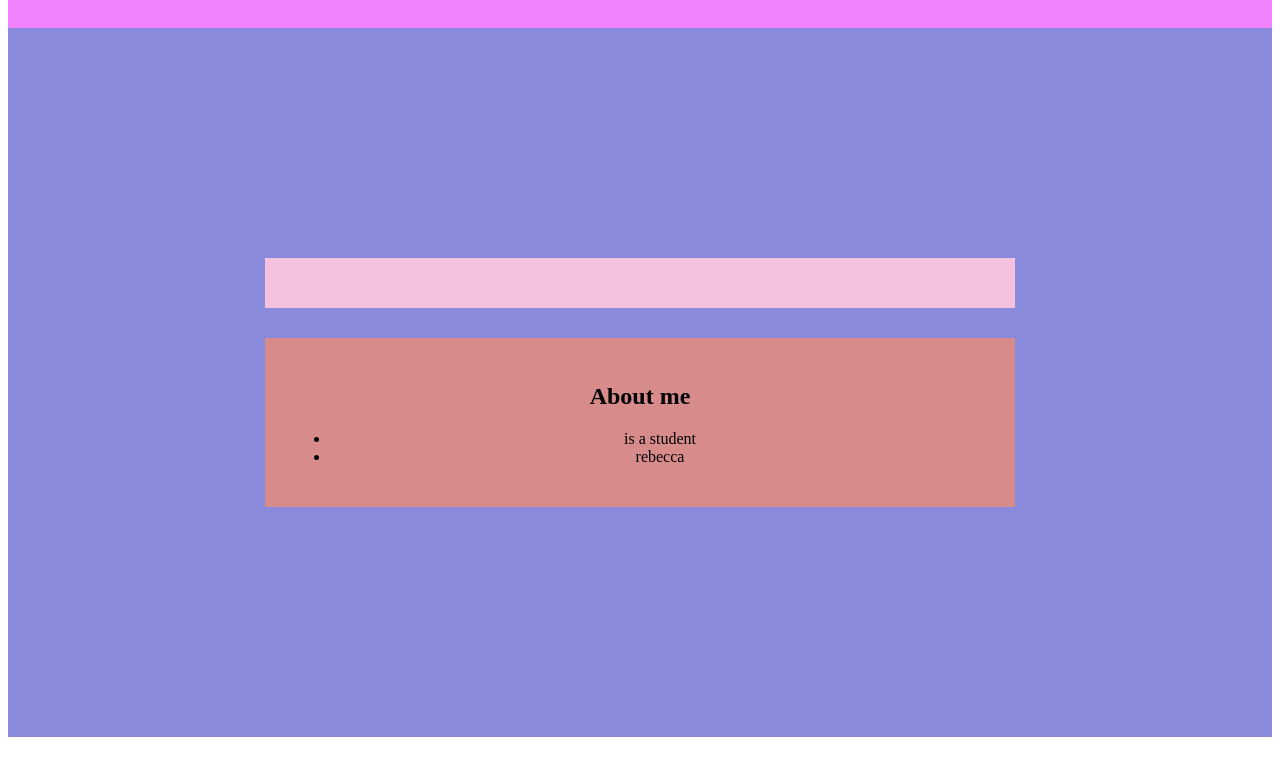
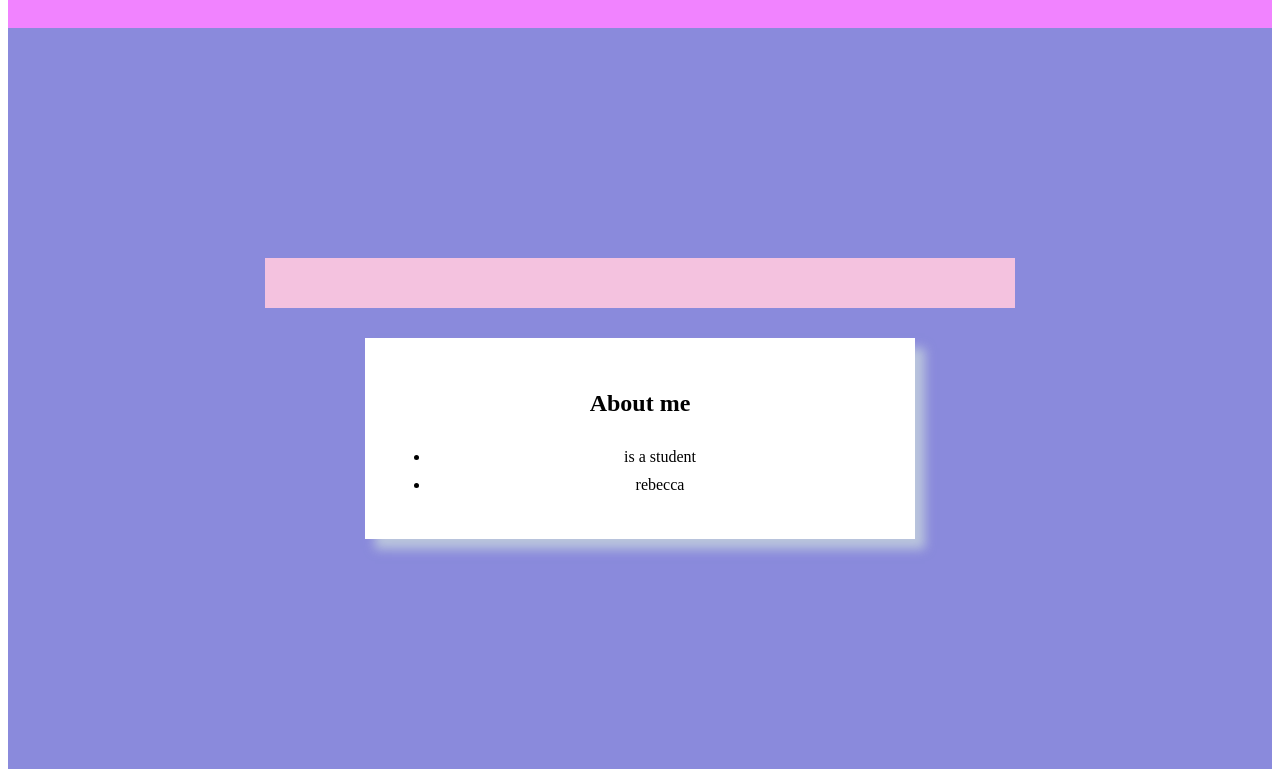
Before and after one commit to rebeccca211/7.30, a plain HTML site: page index.html in a window 1280 px wide. Shown: the part 316-1093 px from the top of the page. Before the commit the page ends 1061 px from the top, so only its background shows below. Drawn offline with Linux system fonts and the light colour scheme.

Commit message:
Update index.html

```diff
--- a/index.html
+++ b/index.html
@@ -70,14 +70,13 @@ display.block(独占一行)
             <!--标签中只有标签的名字， （hr）-->
 
             </div>
-          <div style =  "max-width:700px;
-                       margin:30px auto;
-                       padding: 25px;
-                       lineheight:1.7;
-                       background-color:rgb(216, 139, 139);
-                       box-shadow:o o  10px rgb(224, 238, 224);"
-                       box-shadow: 10px 10px 10px rgba(223, 243, 222, 0.559);>
 
+          <div style="max-width: 500px;
+                        margin: 30px auto;
+                        padding: 25px;
+                        line-height: 1.7;
+                        background-color: white;
+                        box-shadow: 10px 10px 10px rgba(223, 243, 222, 0.559);">
 
 
             <h2>About me</h2>
```
